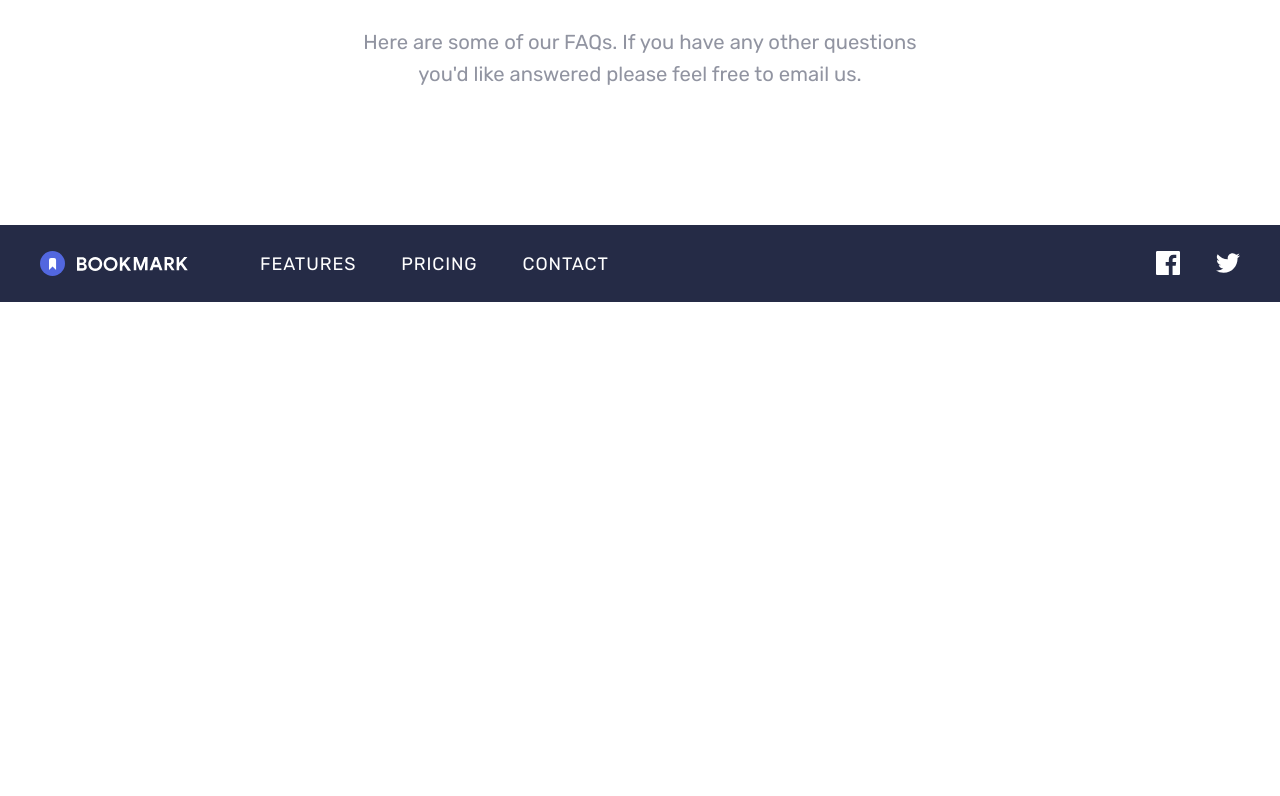
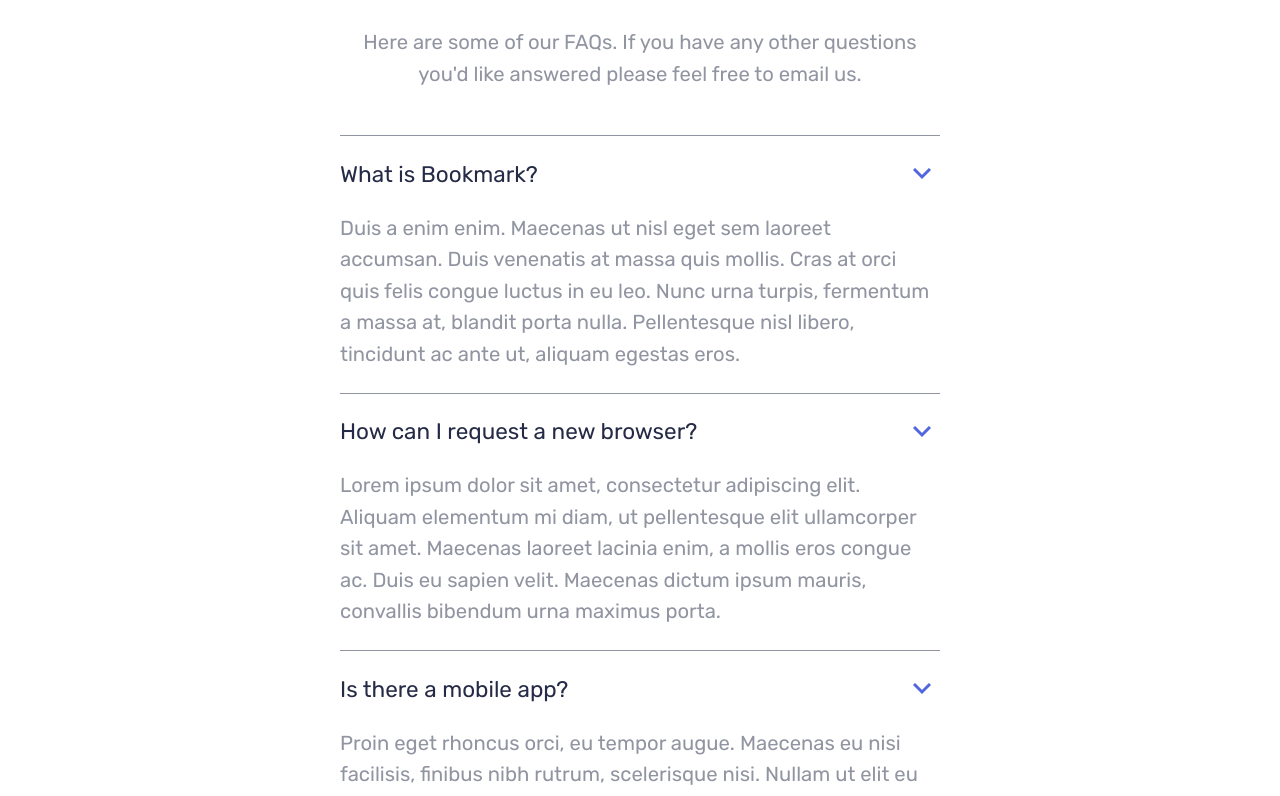
Before and after one commit to AlvesPHGA/lp-bookmark, a React (Vite) app: page / in a window 1280 px wide. Shown: the part 2660-3456 px from the top of the page. Before the commit the page ends 2962 px from the top, so only its background shows below. Built offline with nearby package versions, Linux system fonts and the light colour scheme.

Commit message:
was added content in question list

```diff
--- a/content.mock.json
+++ b/content.mock.json
@@ -54,24 +54,24 @@
       "text": "Here are some of our FAQs. If you have any other questions you'd like answered please feel free to email us."
    },
 
-   "questions": {
-      "question_01": {
+   "Questions": [
+      {
          "question": "What is Bookmark?",
          "reply": "Duis a enim enim. Maecenas ut nisl eget sem laoreet accumsan. Duis venenatis at massa quis mollis. Cras at orci quis felis congue luctus in eu leo. Nunc urna turpis, fermentum a massa at, blandit porta nulla. Pellentesque nisl libero, tincidunt ac ante ut, aliquam egestas eros."
       },
-      "question_02": {
+      {
          "question": "How can I request a new browser?",
          "reply": "Lorem ipsum dolor sit amet, consectetur adipiscing elit. Aliquam elementum mi diam, ut pellentesque elit ullamcorper sit amet. Maecenas laoreet lacinia enim, a mollis eros congue ac. Duis eu sapien velit. Maecenas dictum ipsum mauris, convallis bibendum urna maximus porta."
       },
-      "question_03": {
+      {
          "question": "Is there a mobile app?",
          "reply": "Proin eget rhoncus orci, eu tempor augue. Maecenas eu nisi facilisis, finibus nibh rutrum, scelerisque nisi. Nullam ut elit eu justo accumsan vulputate. Pellentesque semper tristique mi, at suscipit ligula auctor sed. Nullam viverra magna vitae urna gravida, ut facilisis lectus malesuada. Nam dictum mollis facilisis. Curabitur condimentum pretium tellus blandit posuere."
       },
-      "question_04": {
+      {
          "question": "What about other Chromium browsers?",
          "reply": "Vestibulum pharetra eu ligula et porttitor. In aliquet pretium gravida. Mauris ipsum diam, lacinia sit amet vulputate ac, ultricies quis neque. In volutpat convallis lorem, eget faucibus enim ullamcorper eget. Maecenas et tortor non nisi venenatis mollis at id justo."
       }
-   },
+   ],
 
    "Contact": {
       "legend": "35,000+ already joined",
--- a/src/components/Home/FrequentlyAskedQuestions/FrequentlyAskedQuestions.tsx
+++ b/src/components/Home/FrequentlyAskedQuestions/FrequentlyAskedQuestions.tsx
@@ -1,4 +1,6 @@
 import { QuestionsList } from './Questions';
+
+import { Questions } from '../../../../content.mock.json';
 
 export interface IFAQ {
    title: string;
@@ -13,7 +15,11 @@
                <h2>{title}</h2>
                <p className="mt-7">{text}</p>
             </div>
-            <QuestionsList />
+            <dl className="w-[50%] mx-auto">
+               {Questions.map((q) => (
+                  <QuestionsList key={q.question} {...q} />
+               ))}
+            </dl>
          </div>
       </section>
    );
--- a/src/components/Home/FrequentlyAskedQuestions/Questions.tsx
+++ b/src/components/Home/FrequentlyAskedQuestions/Questions.tsx
@@ -1,8 +1,20 @@
-export function QuestionsList() {
+import { ReactSVG } from 'react-svg';
+
+import ArrowDown from '../../../assets/icon-arrow.svg';
+
+export interface IQuestion {
+   question: string;
+   reply: string;
+}
+
+export function QuestionsList({ question, reply }: IQuestion) {
    return (
-      <dl>
-         <dt></dt>
-         <dd></dd>
-      </dl>
+      <div className="border-t last:border-b border-grayishBlue py-5 pr-2">
+         <dt className="mb-5 text-xl text-veryDarkBlue flex justify-between items-center">
+            {question}
+            <ReactSVG src={ArrowDown} />
+         </dt>
+         <dd className="text-lg text-grayishBlue">{reply}</dd>
+      </div>
    );
 }
```
